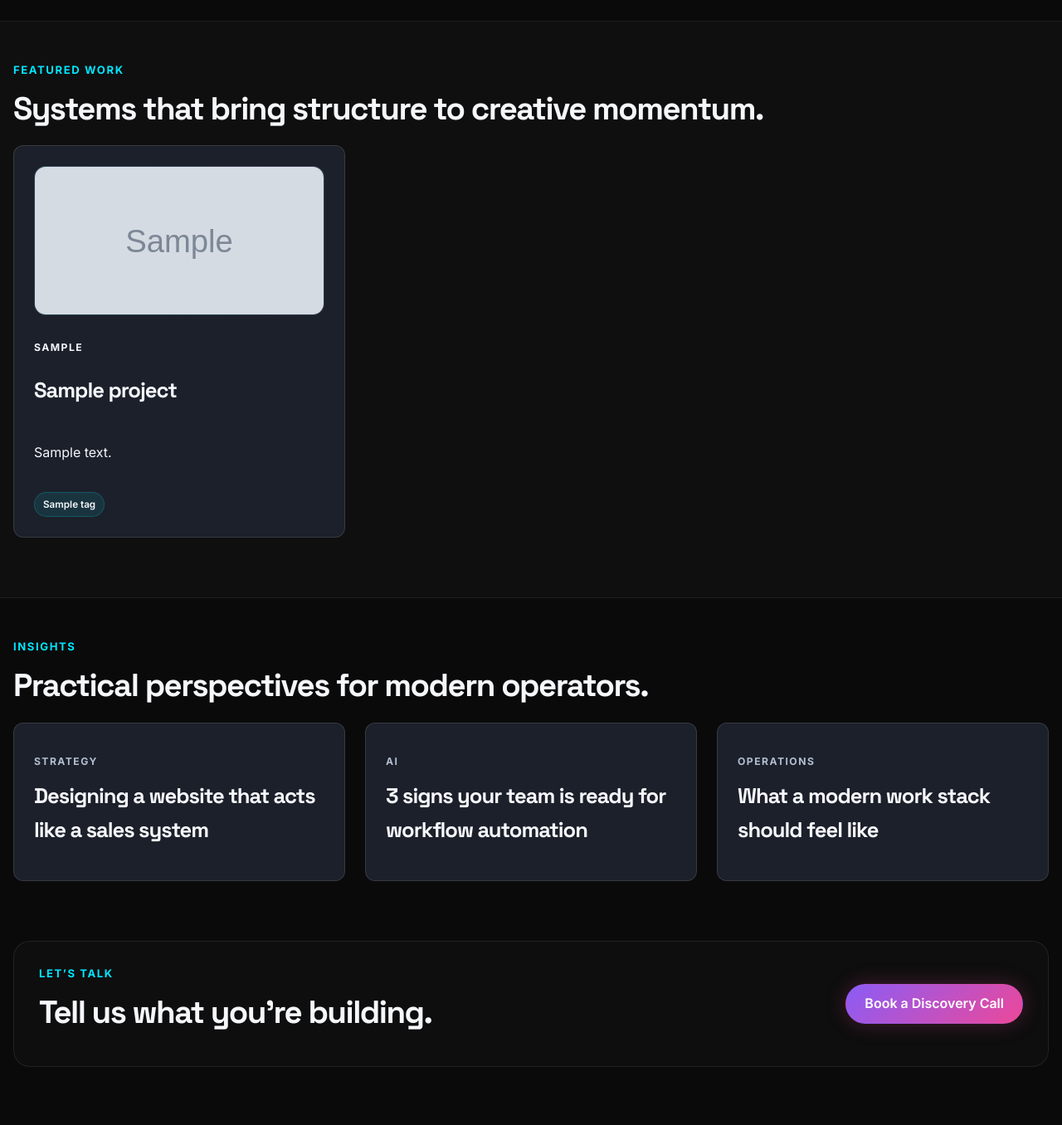
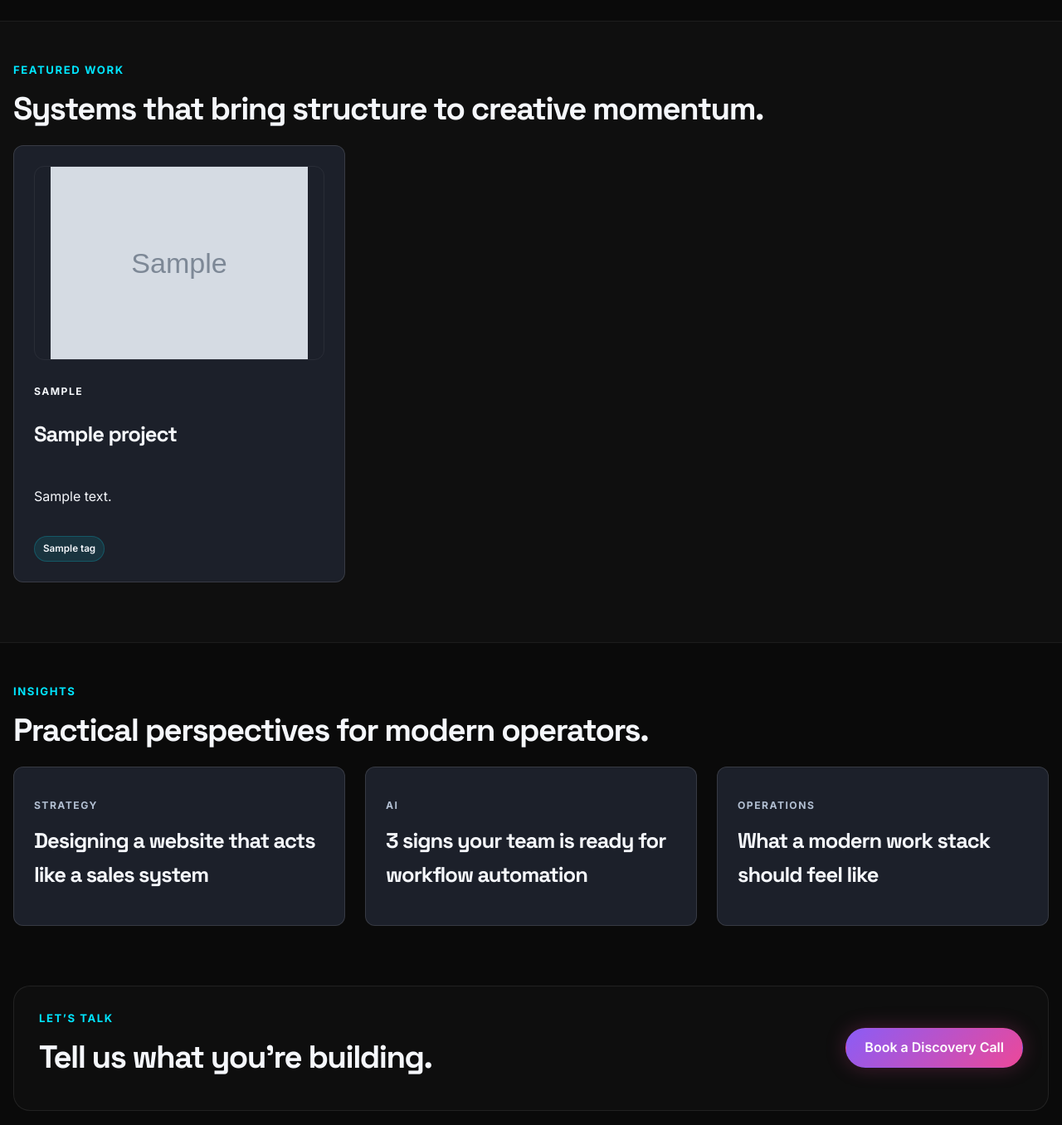
Before and after one commit to CodeToole/WaitaminuteDigital_blog, a Django app: page / in a window 1280 px wide. Shown: the part 1138-2494 px from the top of the page at 83% size. Run offline with Django 5.2, Linux system fonts and the light colour scheme; tables that the repository leaves empty hold one stand-in row (values such as "Sample post"); grey boxes marked "Sample" are stand-in pictures.

Commit message:
Fix featured work image rendering
Co-authored-by: Copilot App <223556219+Copilot@users.noreply.github.com>

```diff
--- a/static/css/main.css
+++ b/static/css/main.css
@@ -238,6 +238,7 @@ h3 {
   border: 1px solid var(--panel-border);
   border-radius: var(--wmd-radius);
   padding: 24px;
+  overflow: hidden;
   box-shadow: 0 0 0 rgba(0,0,0,0);
   transition: box-shadow 0.2s ease, transform 0.2s ease;
 }
@@ -266,8 +267,7 @@ h3 {
 }
 
 .project-thumb {
-  height: 180px;
-  border-radius: 14px;
+  border-radius: 12px;
   margin-bottom: 18px;
   border: 1px solid rgba(255,255,255,0.08);
 }
@@ -336,11 +336,12 @@ h3 {
 .project-thumb {
   position: relative;
   overflow: hidden;
-  border-radius: 14px;
+  border-radius: 12px;
   margin-bottom: 16px;
-  min-height: 180px;
+  width: 100%;
+  aspect-ratio: 3 / 2;
   border: 1px solid rgba(255,255,255,0.06);
-  background: linear-gradient(135deg, rgba(0,229,255,0.15), rgba(139,92,246,0.12));
+  background: var(--ink);
 }
 
 .project-card-link {
@@ -361,10 +362,16 @@ h3 {
   color: inherit;
 }
 
-.project-thumb img {
+.project-thumb img,
+.work-card img,
+.portfolio-card img,
+.featured-work img {
   width: 100%;
-  height: 100%;
-  object-fit: cover;
+  height: auto;
+  aspect-ratio: 3 / 2;
+  object-fit: contain;
+  background: var(--ink);
+  border-radius: 12px;
   display: block;
 }
 
--- a/templates/core/home.html
+++ b/templates/core/home.html
@@ -61,7 +61,7 @@
   </div>
 </section>
 
-<section class="section muted" id="portfolio">
+<section class="section muted featured-work" id="portfolio">
   <div class="container">
     <div class="section-heading">
       <p class="eyebrow">Featured work</p>
@@ -69,7 +69,7 @@
     </div>
     <div class="card-grid three-up">
       {% for project in featured_projects %}
-        <article class="project-card">
+        <article class="project-card work-card">
           <a class="project-card-link" href="{{ project.get_absolute_url }}" aria-label="View {{ project.title }} project details">
             <div class="project-thumb project-thumb-{{ forloop.counter }}">
               {% if project.display_image_url %}
--- a/templates/portfolio/partials/project_grid.html
+++ b/templates/portfolio/partials/project_grid.html
@@ -1,7 +1,7 @@
 {% if projects %}
 <div class="card-grid three-up project-grid">
   {% for project in projects %}
-  <article class="project-card">
+  <article class="project-card portfolio-card">
     <a class="project-card-link" href="{{ project.get_absolute_url }}" aria-label="View {{ project.title }} project details">
       <div class="project-thumb project-thumb-{{ forloop.counter|add:'1' }}">
         {% if project.display_image_url %}
```
